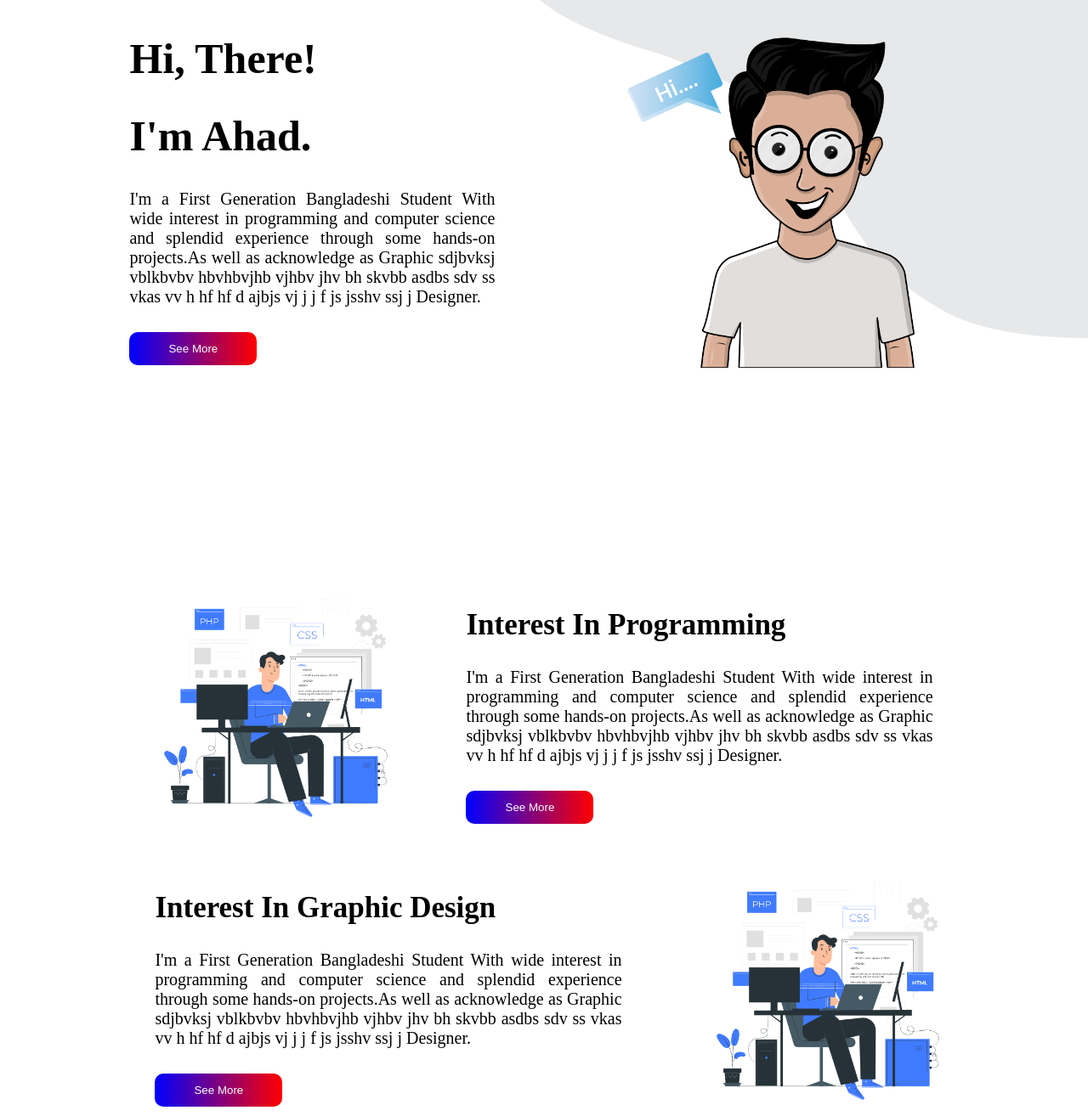
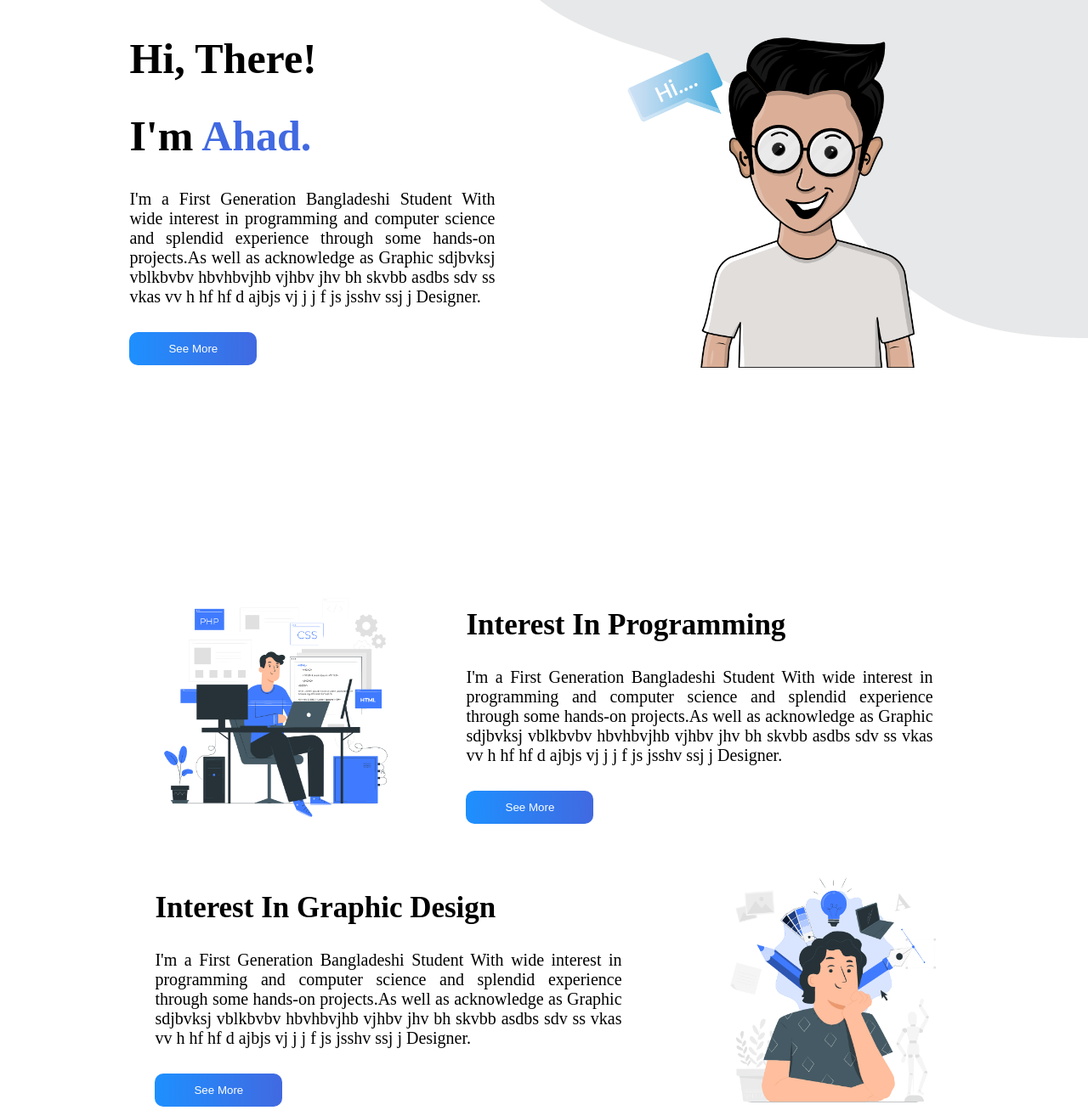
Before and after one commit to Ataur-AHad/webportfolio, a plain HTML site: page index.html in a window 1280 px wide. Shown: the part 155-1469 px from the top of the page at 85% size. Drawn offline with Linux system fonts and the light colour scheme.

Commit message:
colour change

```diff
--- a/index.html
+++ b/index.html
@@ -79,7 +79,7 @@
 
             <div class="row-3-col-2">
 
-                <img src="image/Programming.gif" class="programming">
+                <img src="image/Design thinking.gif" class="programming">
 
             </div>
 
--- a/style.css
+++ b/style.css
@@ -60,6 +60,10 @@ nav ul li a:hover{
     margin: 60px 0;
 }
 
+.sec-1-name{
+    color: royalblue;
+}
+
 .col-1{
     flex-basis: 40%;
     position: relative;
@@ -80,7 +84,7 @@ button{
     padding: 12px 10px;
     outline: none;
     color: #fff;
-    background: linear-gradient(to right, blue, red);
+    background: linear-gradient(to right, dodgerblue, royalblue);
     border-radius: 10px;
     cursor: pointer;
     transition: width 0.5s;
```
Also changed, not shown: image/Design thinking.gif (added), image/controller.png (deleted).
